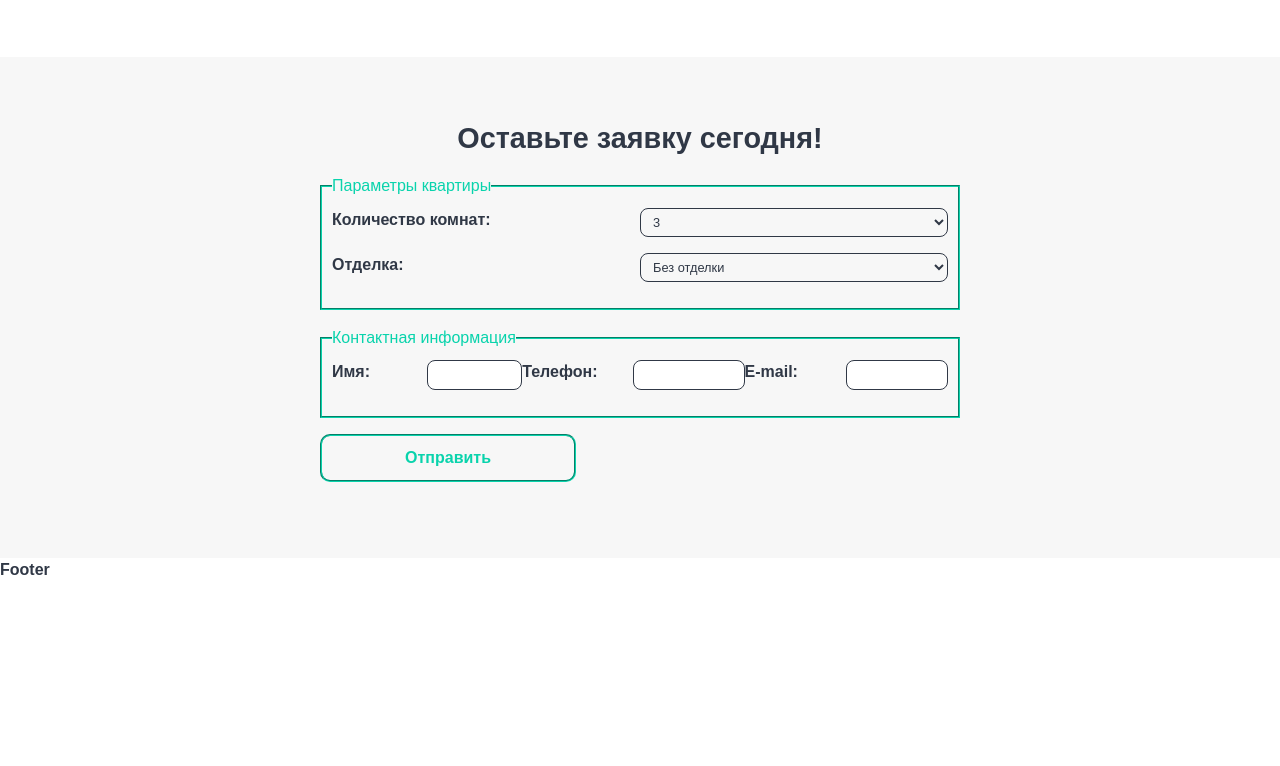
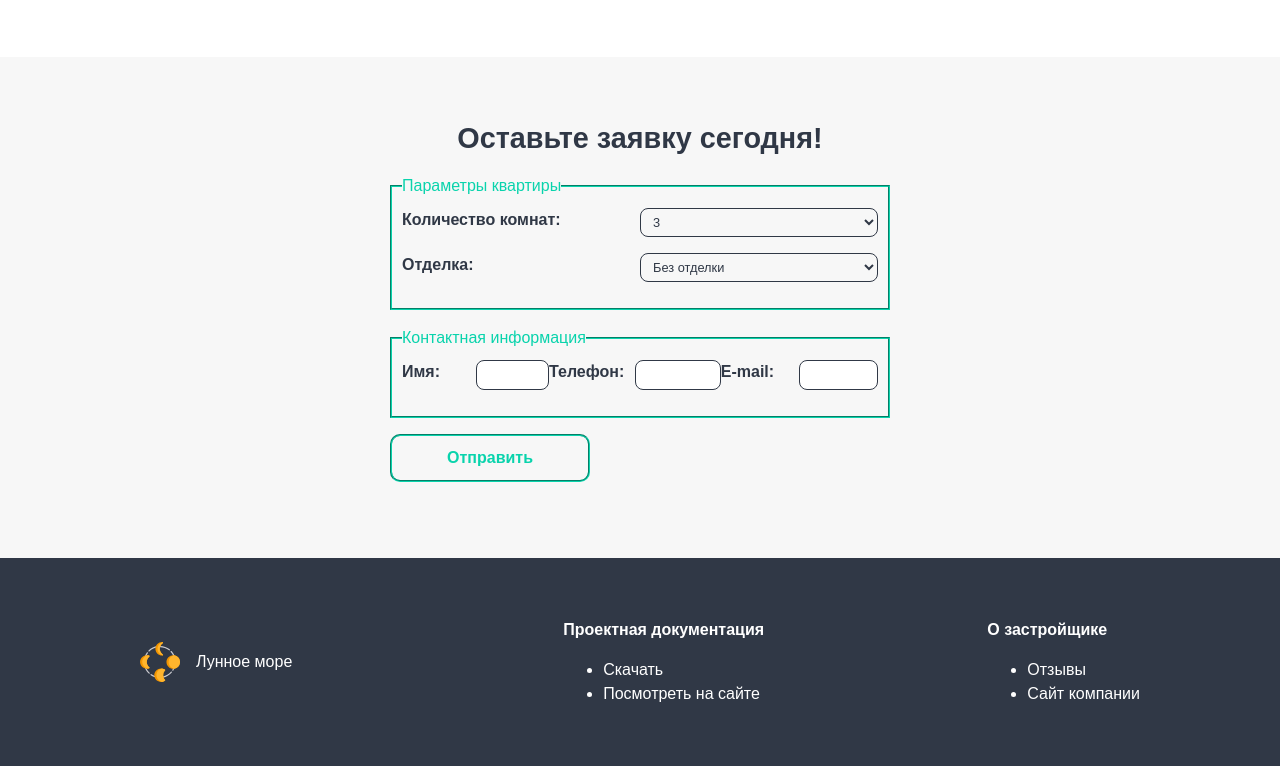
Before and after one commit to BabayevEldar/layout-designer-project-lvl1, a website: page src/index.html in a window 1280 px wide. Shown: the part 1383-2149 px from the top of the page. Before the commit the page ends 1965 px from the top, so only its background shows below. Drawn offline with Linux system fonts and the light colour scheme.

Commit message:
Added footer

```diff
--- a/src/index.html
+++ b/src/index.html
@@ -17,7 +17,7 @@
       <div class='logo w20 d-flex align-items-center'>
         <img src="./assets/logo.svg"
              alt="Logo"
-             class="mr">
+             class="mr logo__img">
         <span>Лунное море</span>
       </div>
       <nav class="menu fl-grow-3">
@@ -36,6 +36,7 @@
     </header>
     <main>
       <section class="txt-align-center">
+        <a id="main">
           <div class="content d-inln-block txt-align-center">
             <img src="assets/logo.svg"
                  alt="Logo">
@@ -45,6 +46,7 @@
               <button class='btn'>Забронировать</button>
             </form>
           </div>
+        </a>
       </section>
       <section class="d-flex jst-cnt-center"><a id="advantages">
           <div class="content d-flex space-between">
@@ -154,7 +156,28 @@
       </section>
     </main>
     <footer>
-      <h3>Footer</h3>
+      <section class="d-flex content">
+        <div class='logo w20 d-flex align-items-center'>
+          <img src="./assets/logo.svg"
+               alt="Logo"
+               class="mr logo__img">
+          <span>Лунное море</span>
+        </div>
+        <div class='documentation'>
+          <h3>Проектная документация</h3>
+          <ul>
+            <li><a href="#download">Скачать</a></li>
+            <li><a href="#gotopage">Посмотреть на сайте</a></li>
+          </ul>
+        </div>
+        <div class="about">
+          <h3>О застройщике</h3>
+          <ul>
+            <li><a href="#feedbacks">Отзывы</a></li>
+            <li><a href="#main">Сайт компании</a></li>
+          </ul>
+        </div>
+      </section>
     </footer>
   </body>
 
--- a/src/styles/style.css
+++ b/src/styles/style.css
@@ -9,7 +9,6 @@ html *{
   line-height: 1.5;
   list-style-type: none;
   text-decoration: unset;
-
 }
 textarea:focus, input:focus, button:focus {
   outline: none;
@@ -81,7 +80,7 @@ h2 {
 section {
   padding: 3.75rem 0;
 }
-header img {
+.logo__img {
   height: 2.5rem;
 }
 header {
@@ -118,7 +117,7 @@ main > section:first-child {
 /* Section with image */
 
 .content {
-  max-width: 1000px;
+  width: 1000px;
 }
 
 section:first-child .content > img {
@@ -148,7 +147,7 @@ section:not(:first-child) article {
   background-color: #f7f7f7;
 }
 #booking > form {
-  width: 50%;
+  width: 500px;
 }
 #booking > form > * {
   margin-bottom: 1rem;
@@ -182,3 +181,27 @@ form div > :nth-child(2) {
 form div > :nth-child(2):focus {
   outline: transparent;
 }
+
+/* Footer */
+
+footer {
+  display: flex;
+  justify-content: center;
+  background-color: #303846;
+}
+footer > section {
+  display: flex;
+  justify-content: space-between;
+}
+footer * {
+  color: #fff
+}
+footer h3 {
+  margin-bottom: 1rem;
+}
+footer ul {
+  padding-left: 2.5rem;
+}
+footer li {
+  list-style-type: initial;
+}
```
Lines whose indentation alone changed are shown as unchanged.
